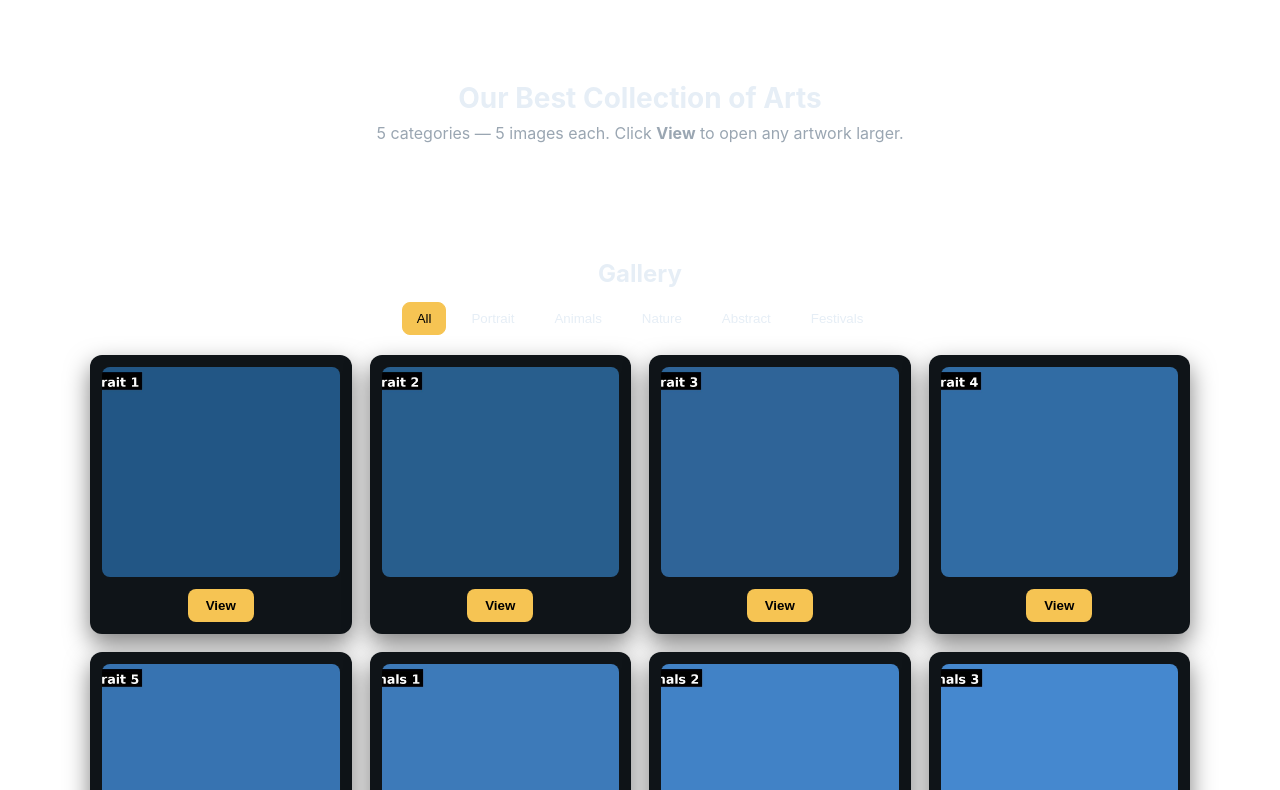
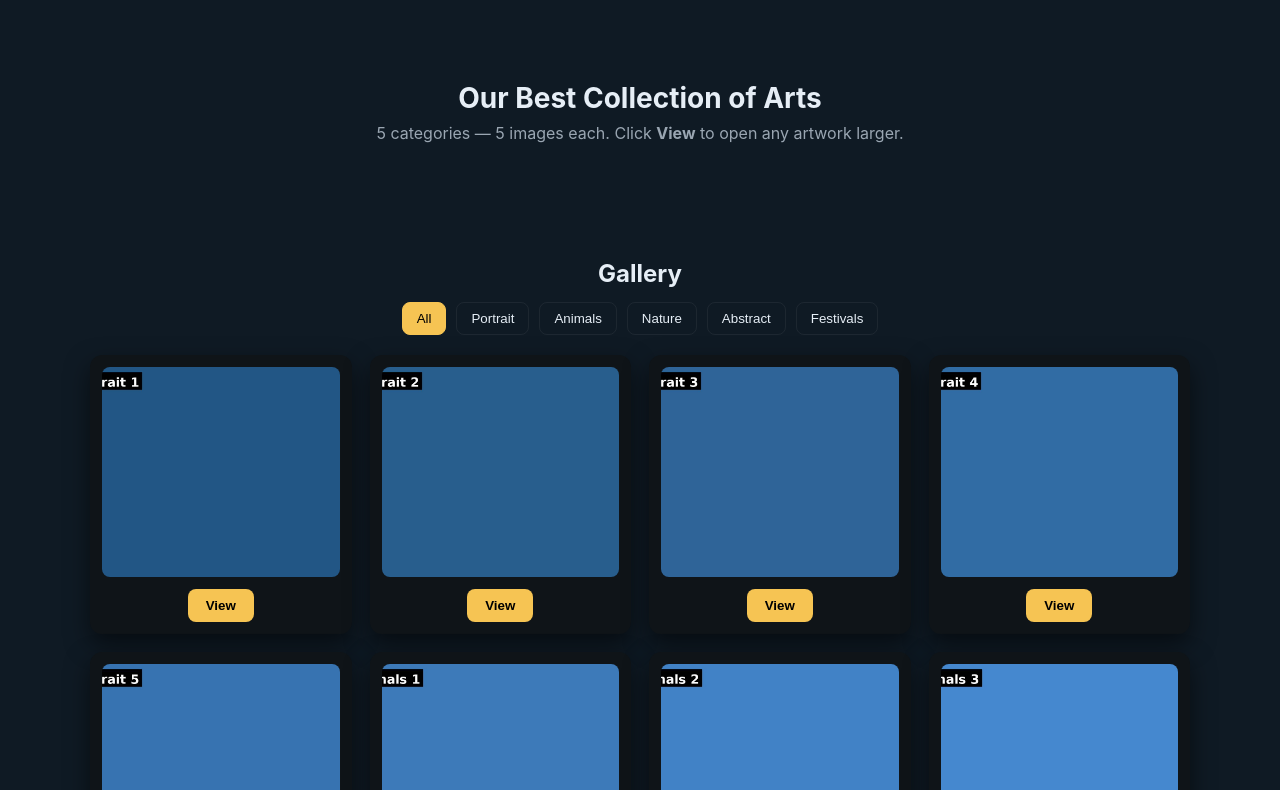
Before and after one commit to Eraniyann/finalPage, a plain HTML site: page index.html in a window 1280 px wide. Shown: the part 51-841 px from the top of the page. Drawn offline with Linux system fonts and the light colour scheme.

Commit message:
Change background color to dark blue

```diff
--- a/style.css
+++ b/style.css
@@ -1,6 +1,6 @@
 /* Final site styles (responsive, centered view buttons, colored icons) */
 :root{
-  --bg: #ffffff;
+  --bg: #0f1a24;
   --card: #0f1418;
   --text: #e6eef6;
   --muted: #9aa6b2;
```
